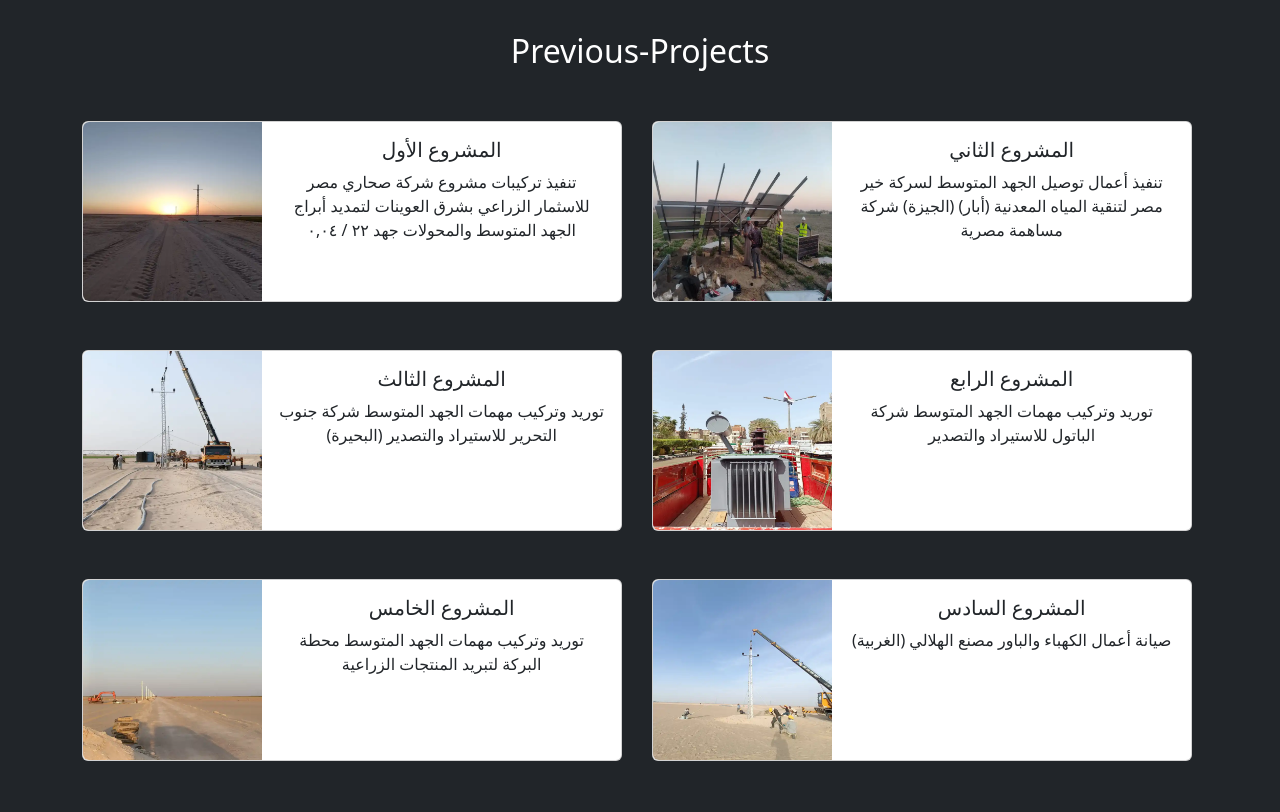
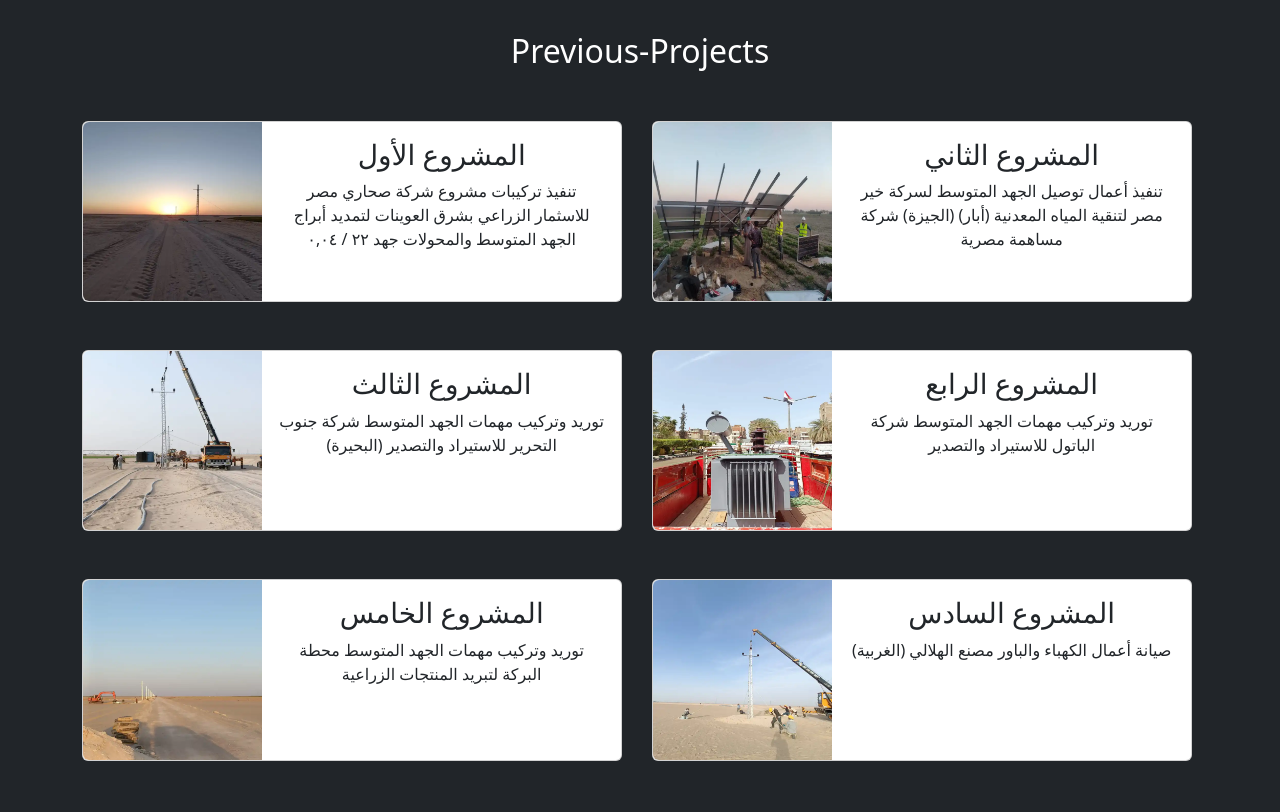
Before and after one commit to youssefkd1/ELFANAR, a plain HTML site: page index.html in a window 1280 px wide. Shown: the part 1404-2216 px from the top of the page. Drawn offline with nearby package versions, Linux system fonts and the light colour scheme.

Commit message:
third commit

```diff
--- a/index.html
+++ b/index.html
@@ -5,6 +5,7 @@
     <meta name="viewport" content="width=device-width, initial-scale=1.0">
     <meta name="description" content="نحن شركة تأسست منذ عام ٢٠١٥م ونعمل بالتوريدات الكهربائية المتكاملة للجهد المنخفض والمتوسط وأيضا المقاولات العامة للتشييد والبناء والتعامل مع كافة المصالح الحكومية واصدار التراخيص اللازمة">
     <title>EL-FANAR</title>
+    <link rel="shortcut icon" href="images/logo.webp" type="image/x-icon">
     <link rel="stylesheet" href="css/bootstrap.css">
     <link rel="stylesheet" href="https://cdn.jsdelivr.net/npm/bootstrap-icons@1.11.3/font/bootstrap-icons.min.css">
     <link rel="stylesheet" href="css/style.css">
@@ -13,7 +14,7 @@
     <!-- navbar start -->
     <nav class="navbar navbar-expand-lg" style="background-color: #00345f65; backdrop-filter: blur(8px);">
         <div class="container-fluid">
-          <a class="navbar-brand" href="#">
+          <a class="navbar-brand" href="#" aria-label="logo">
             <img src="images/logo.webp" width="80" height="70" alt="">
           </a>
           <button class="navbar-toggler" type="button" data-bs-toggle="collapse" data-bs-target="#navbarSupportedContent" aria-controls="navbarSupportedContent" aria-expanded="false" aria-label="Toggle navigation">
@@ -121,7 +122,7 @@
               </div>
               <div class="col-md-8">
                 <div class="card-body">
-                  <h5 class="card-title">المشروع الأول</h5>
+                  <h3 class="card-title">المشروع الأول</h5>
                   <p class="card-text">تنفيذ تركيبات مشروع شركة صحاري مصر للاسثمار الزراعي بشرق العوينات لتمديد أبراج الجهد المتوسط والمحولات جهد ٢٢ / ٠,٠٤</p>
                 </div>
               </div>
@@ -137,7 +138,7 @@
               </div>
               <div class="col-md-8">
                 <div class="card-body">
-                  <h5 class="card-title">المشروع الثاني</h5>
+                  <h3 class="card-title">المشروع الثاني</h5>
                   <p class="card-text">تنفيذ أعمال توصيل الجهد المتوسط لسركة خير مصر لتنقية المياه المعدنية (أبار) (الجيزة) شركة مساهمة مصرية</p>
                 </div>
               </div>
@@ -153,7 +154,7 @@
               </div>
               <div class="col-md-8">
                 <div class="card-body">
-                  <h5 class="card-title">المشروع الثالث</h5>
+                  <h3 class="card-title">المشروع الثالث</h5>
                   <p class="card-text">توريد وتركيب مهمات الجهد المتوسط شركة جنوب التحرير للاستيراد والتصدير (البحيرة)</p>
                 </div>
               </div>
@@ -169,7 +170,7 @@
               </div>
               <div class="col-md-8">
                 <div class="card-body">
-                  <h5 class="card-title">المشروع الرابع</h5>
+                  <h3 class="card-title">المشروع الرابع</h5>
                   <p class="card-text">توريد وتركيب مهمات الجهد المتوسط شركة الباتول للاستيراد والتصدير</p>
                 </div>
               </div>
@@ -185,7 +186,7 @@
               </div>
               <div class="col-md-8">
                 <div class="card-body">
-                  <h5 class="card-title">المشروع الخامس</h5>
+                  <h3 class="card-title">المشروع الخامس</h5>
                   <p class="card-text">توريد وتركيب مهمات الجهد المتوسط محطة البركة لتبريد المنتجات الزراعية</p>
                 </div>
               </div>
@@ -201,7 +202,7 @@
               </div>
               <div class="col-md-8">
                 <div class="card-body">
-                  <h5 class="card-title">المشروع السادس</h5>
+                  <h3 class="card-title">المشروع السادس</h5>
                   <p class="card-text">صيانة أعمال الكهباء والباور مصنع الهلالي (الغربية)</p>
                 </div>
               </div>
@@ -306,7 +307,7 @@
                   <h2 class="follow">Follow US</h2>
                 </div>
                 <div class="follow-us">
-                  <a href=""><i class="bi bi-facebook"></i></a>
+                  <a aria-label="facebook" href=""><i class="bi bi-facebook"></i></a>
                 </div>
               </div>
 
```
